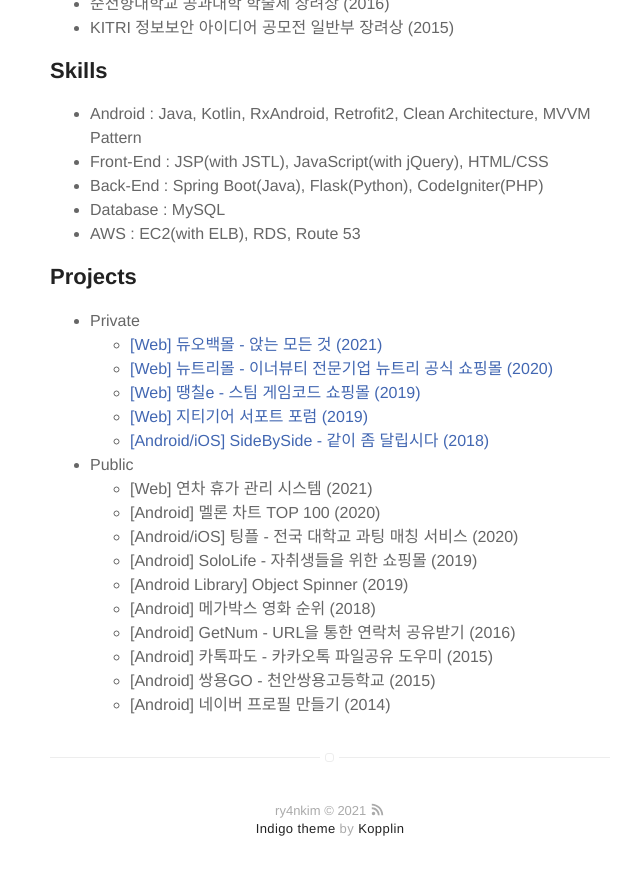
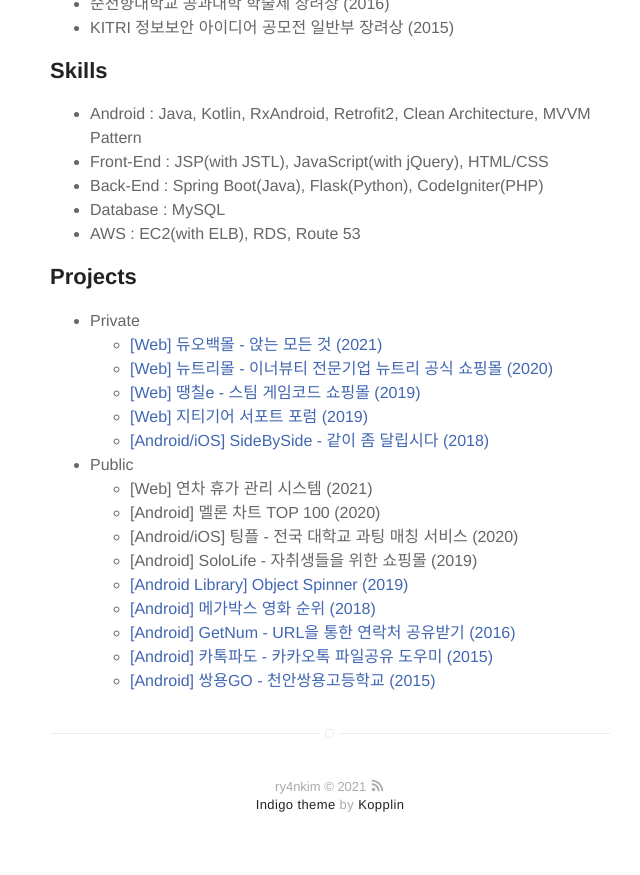
Before and after one commit to ry4nkim/ry4nkim.github.io, a Jekyll site: the page built from about.md, in a window 1280 px wide and 900 px high, scrolled down 1203 px. Shown: the top 875 px of the window, without its empty margins (310-950 px from the left). Built offline with Jekyll 4.4.1, drawn with Linux system fonts in a browser that asks for light colours.

Commit message:
211121. ry4nkim. Update about

```diff
--- a/_posts/2018-04-25-android-movie-rank.markdown
+++ b/_posts/2018-04-25-android-movie-rank.markdown
@@ -23,6 +23,8 @@
   <img src="https://img.shields.io/badge/Java-d33830?style=flat-square&logo=Java&logoColor=white"/>&nbsp;
 </p>
 
+Github: https://github.com/ry4nkim/android-movie-rank
+
 ### Description:
 Jsoup 라이브러리를 사용하여 메가박스 웹페이지를 파싱해서 MVP(Model-View-Presenter) 디자인 패턴으로 개발한 메가박스 영화 순위 안드로이드 앱입니다.
 
--- a/about.md
+++ b/about.md
@@ -86,11 +86,24 @@
     <li>[Android] 멜론 차트 TOP 100 (2020)</li>
     <li>[Android/iOS] 팅플 - 전국 대학교 과팅 매칭 서비스 (2020)</li>
     <li>[Android] SoloLife - 자취생들을 위한 쇼핑몰 (2019)</li>
-    <li>[Android Library] Object Spinner (2019)</li>
-    <li>[Android] 메가박스 영화 순위 (2018)</li>
-    <li>[Android] GetNum - URL을 통한 연락처 공유받기 (2016)</li>
-    <li>[Android] 카톡파도 - 카카오톡 파일공유 도우미 (2015)</li>
-    <li>[Android] 쌍용GO - 천안쌍용고등학교 (2015)</li>
-    <li>[Android] 네이버 프로필 만들기 (2014)</li>
+    <li>
+      <a href="/android-library-object-spinner" style="text-decoration: none;" onmouseover="this.style.textDecoration='underline';" onmouseout="this.style.textDecoration='none';">[Android Library] Object Spinner (2019)</a>
+    </li>
+    <li>
+      <a href="/android-movie-rank" style="text-decoration: none;" onmouseover="this.style.textDecoration='underline';" onmouseout="this.style.textDecoration='none';">[Android] 메가박스 영화 순위 (2018)</a>
+    </li>
+    <li>
+      <a href="/android-getnum" style="text-decoration: none;" onmouseover="this.style.textDecoration='underline';" onmouseout="this.style.textDecoration='none';">[Android] GetNum - URL을 통한 연락처 공유받기 (2016)</a>
+    </li>
+    <li>
+      <a href="/android-kakaotalk-file-share-helper" style="text-decoration: none;" onmouseover="this.style.textDecoration='underline';" onmouseout="this.style.textDecoration='none';">[Android] 카톡파도 - 카카오톡 파일공유 도우미 (2015)</a>
+    </li>
+    <li>
+      <a href="/android-ssangyong-high-school" style="text-decoration: none;" onmouseover="this.style.textDecoration='underline';" onmouseout="this.style.textDecoration='none';">[Android] 쌍용GO - 천안쌍용고등학교 (2015)</a>
+    </li>
+    <!--<li>[Android] 네이버 프로필 만들기 (2014)</li>-->
+
+
+
   </ul>
 </ul>
```
